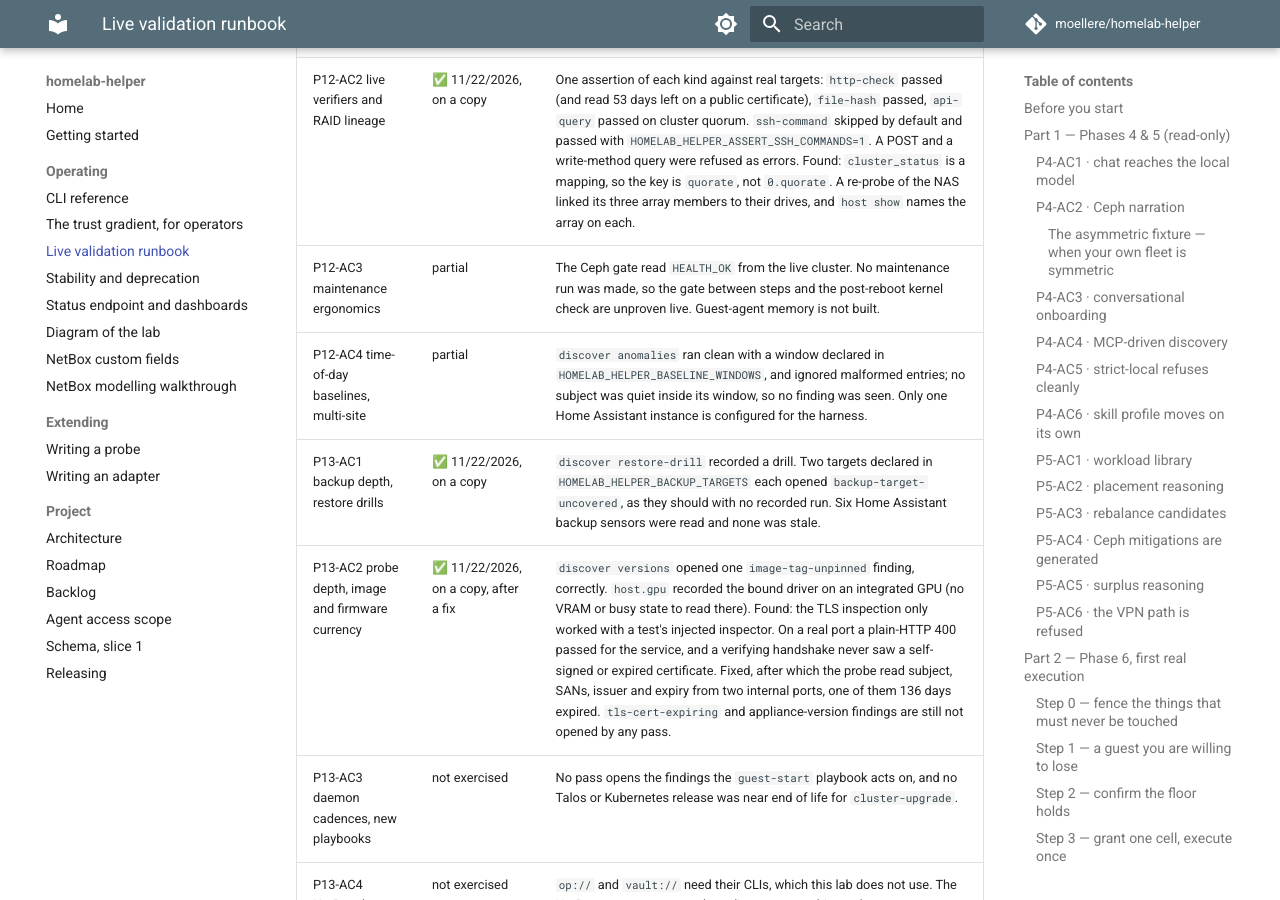
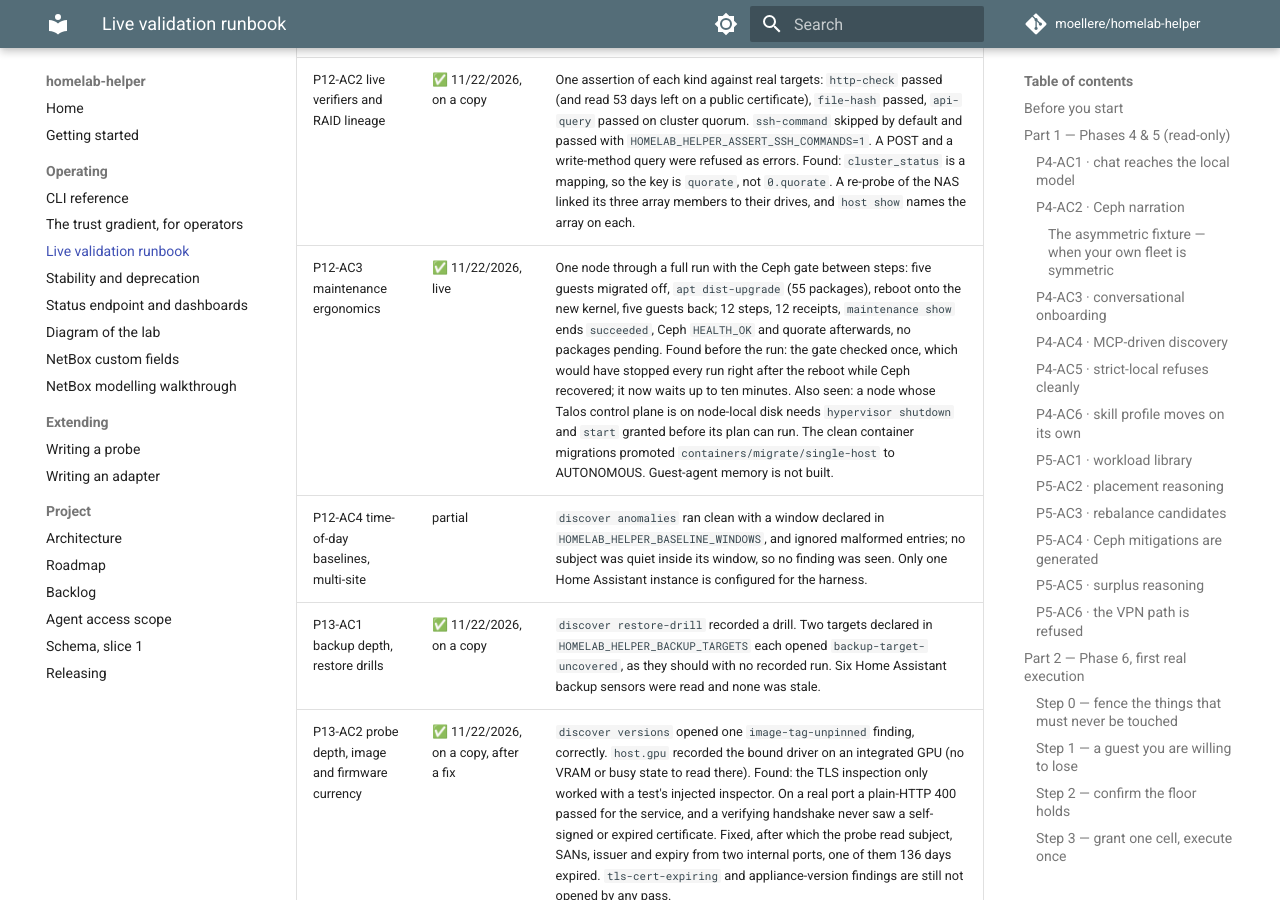
Before and after one commit to moellere/homelab-helper, an MkDocs documentation site: the page built from docs/live-validation.md, in a window 1280 px wide and 900 px high, scrolled down 13774 px. Built offline with MkDocs 1.6.1 and Material for MkDocs 9.7.7, drawn with Linux system fonts in a browser that asks for light colours; comment, search, counter and statistics services are not loaded.

Commit message:
live-validation: a full Proxmox maintenance run through the Ceph gate
Co-Authored-By: Claude Fable 5.2 <noreply@anthropic.com>

```diff
--- a/docs/live-validation.md
+++ b/docs/live-validation.md
@@ -544,7 +544,7 @@ shape — see the asymmetric fixture under P4-AC2.
 | P7 step 8 (unattended run notice) | ✅ 10/05/2026 | `containers/workload-restart/single-service` granted AUTONOMOUS; an agent-drafted restart of `homepage/deployment/homepage` ran from `helper daemon run --once` with no tap (rev 20 → 21, receipt actor `listener`, rollback `rollout-undo` verified); the phone showed the ✓ notice with `unattended` and the `helper exec rollback` line, after the receipt. Failure/demotion path not forced live — it needs a write that fails after a read that succeeds; pinned by tests. Cell left at AUTONOMOUS by the operator's choice. Found: the 15-min cron listener asked about the proposal while the cell was still CONFIRM, the ask timed out, and the listener then (correctly) refused to run it unattended after the grant — draft *after* granting. |
 | P12-AC1 workloads persisted and rightsized | ✅ 11/22/2026, on a copy | Run against a copy of the lab database with the live adapters, so nothing was written to the lab. `discover k8s` kept 66 workloads on the cluster row, `plan rightsize` gave 55 workload recommendations, and the diagram drew them. |
 | P12-AC2 live verifiers and RAID lineage | ✅ 11/22/2026, on a copy | One assertion of each kind against real targets: `http-check` passed (and read 53 days left on a public certificate), `file-hash` passed, `api-query` passed on cluster quorum. `ssh-command` skipped by default and passed with `HOMELAB_HELPER_ASSERT_SSH_COMMANDS=1`. A POST and a write-method query were refused as errors. Found: `cluster_status` is a mapping, so the key is `quorate`, not `0.quorate`. A re-probe of the NAS linked its three array members to their drives, and `host show` names the array on each. |
-| P12-AC3 maintenance ergonomics | partial | The Ceph gate read `HEALTH_OK` from the live cluster. No maintenance run was made, so the gate between steps and the post-reboot kernel check are unproven live. Guest-agent memory is not built. |
+| P12-AC3 maintenance ergonomics | ✅ 11/22/2026, live | One node through a full run with the Ceph gate between steps: five guests migrated off, `apt dist-upgrade` (55 packages), reboot onto the new kernel, five guests back; 12 steps, 12 receipts, `maintenance show` ends `succeeded`, Ceph `HEALTH_OK` and quorate afterwards, no packages pending. Found before the run: the gate checked once, which would have stopped every run right after the reboot while Ceph recovered; it now waits up to ten minutes. Also seen: a node whose Talos control plane is on node-local disk needs `hypervisor shutdown` and `start` granted before its plan can run. The clean container migrations promoted `containers/migrate/single-host` to AUTONOMOUS. Guest-agent memory is not built. |
 | P12-AC4 time-of-day baselines, multi-site | partial | `discover anomalies` ran clean with a window declared in `HOMELAB_HELPER_BASELINE_WINDOWS`, and ignored malformed entries; no subject was quiet inside its window, so no finding was seen. Only one Home Assistant instance is configured for the harness. |
 | P13-AC1 backup depth, restore drills | ✅ 11/22/2026, on a copy | `discover restore-drill` recorded a drill. Two targets declared in `HOMELAB_HELPER_BACKUP_TARGETS` each opened `backup-target-uncovered`, as they should with no recorded run. Six Home Assistant backup sensors were read and none was stale. |
 | P13-AC2 probe depth, image and firmware currency | ✅ 11/22/2026, on a copy, after a fix | `discover versions` opened one `image-tag-unpinned` finding, correctly. `host.gpu` recorded the bound driver on an integrated GPU (no VRAM or busy state to read there). Found: the TLS inspection only worked with a test's injected inspector. On a real port a plain-HTTP 400 passed for the service, and a verifying handshake never saw a self-signed or expired certificate. Fixed, after which the probe read subject, SANs, issuer and expiry from two internal ports, one of them 136 days expired. `tls-cert-expiring` and appliance-version findings are still not opened by any pass. |
```
